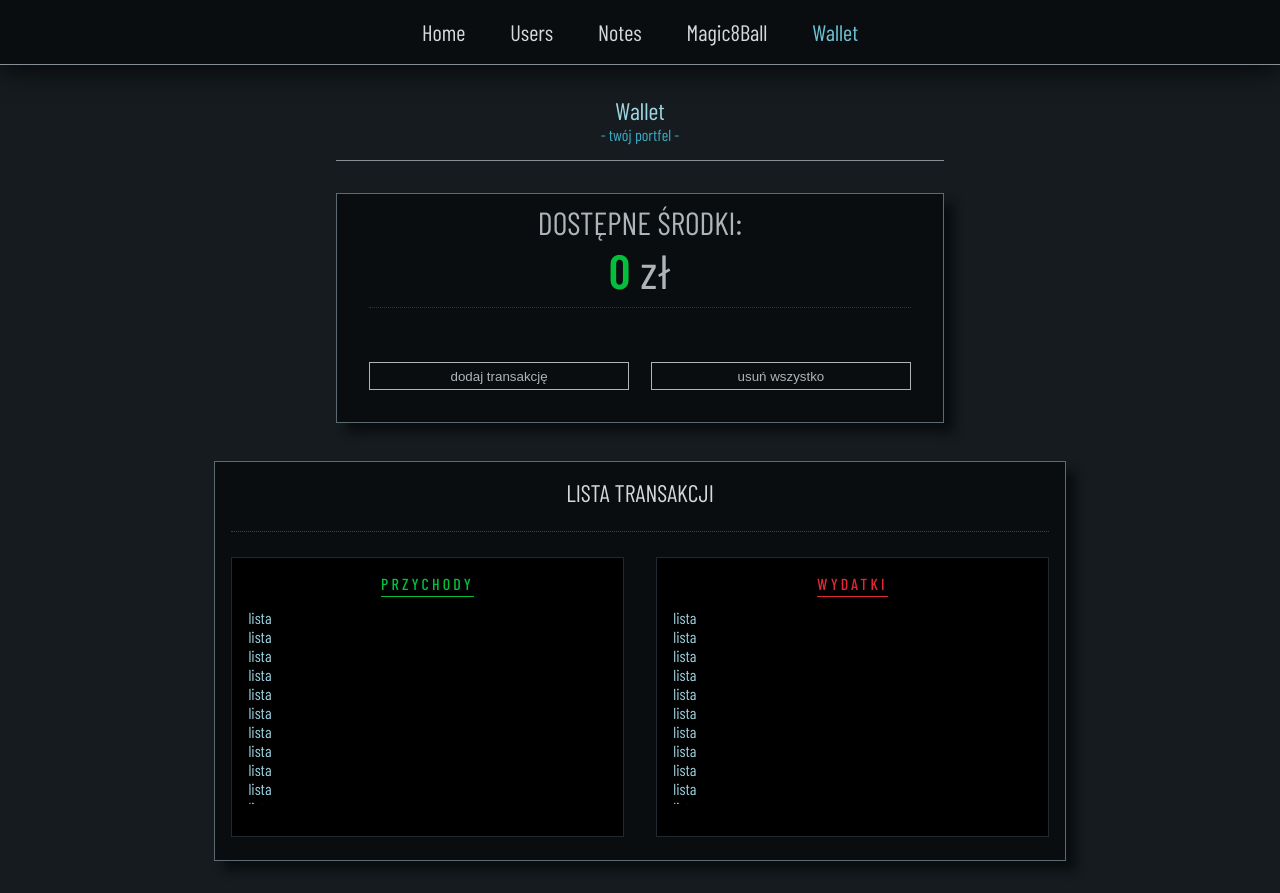
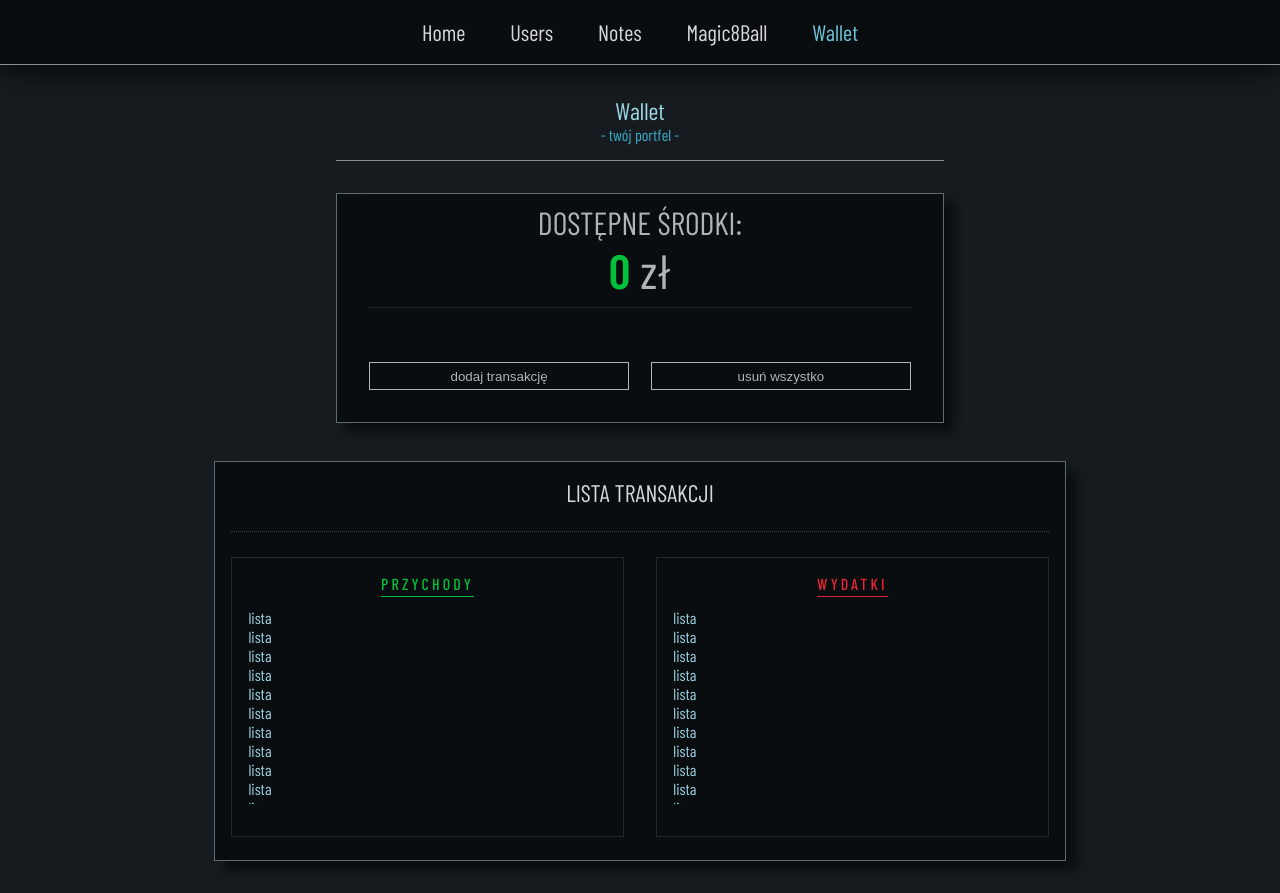
Before and after one commit to Scorpion19702022/SIMPLE_PROJECT_REACT_REDUX, a React (Vite) app: page /Wallet in a window 1280 px wide. Built offline with nearby package versions, Linux system fonts and the light colour scheme; a web font is replaced by a local one.

Commit message:
added style for desktop

```diff
--- a/src/Components/Wallet/Styles/WalletList.module.css
+++ b/src/Components/Wallet/Styles/WalletList.module.css
@@ -137,5 +137,6 @@
 	.box_expense {
 		width: 48%;
 		height: 85%;
+		background-color: var(--color-dark10);
 	}
 }
```
